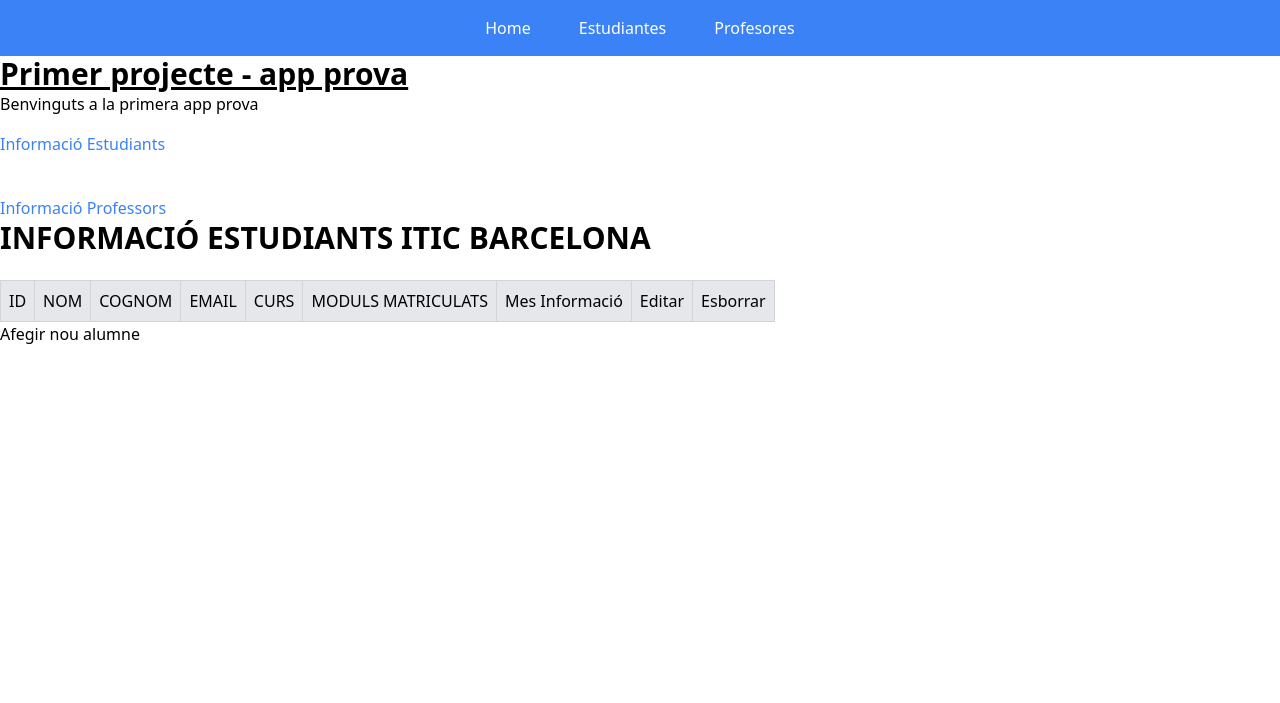
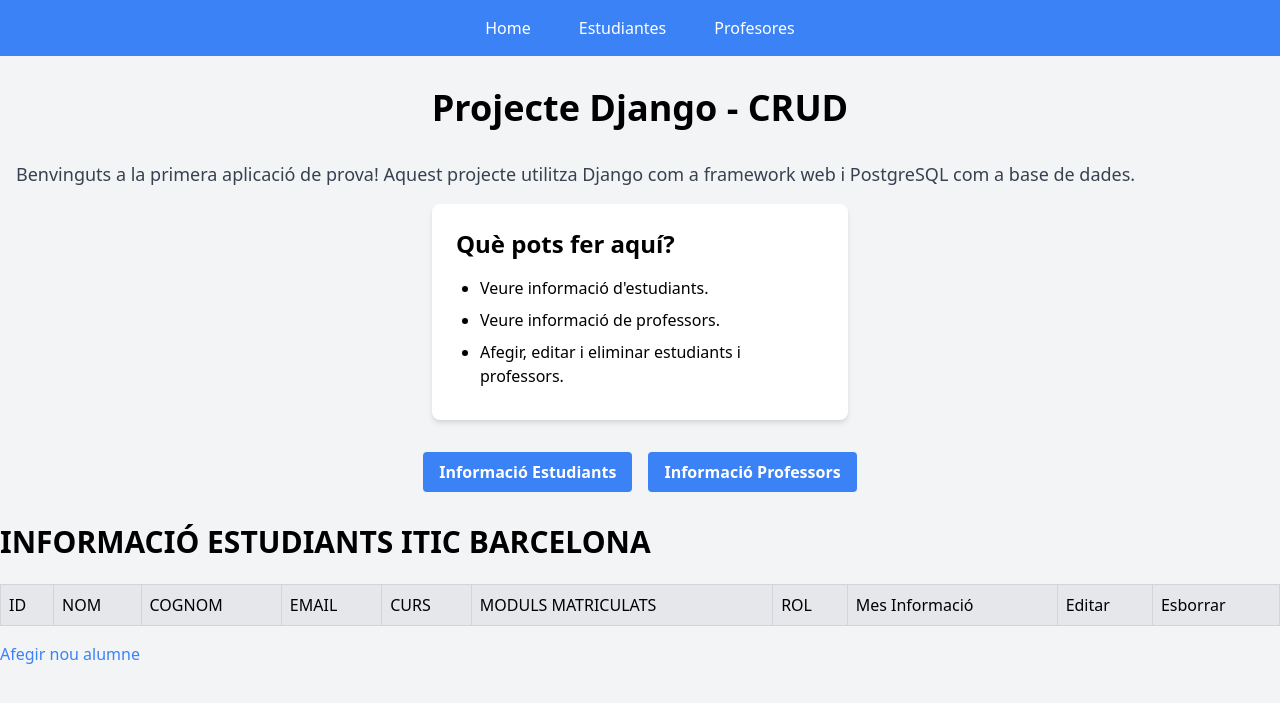
Before and after one commit to lcastienc/M07_UF4, a Django app: page /centre/students/ in a window 1280 px wide. Shown: the top 703 px of the page. Run offline with Django 5.2, Linux system fonts and the light colour scheme; data that the repository does not hold is empty; some libraries are stand-ins or nearby versions.

Commit message:
Modificacions CSS

```diff
--- a/TIC_GestioPersonal/centre/templates/index.html
+++ b/TIC_GestioPersonal/centre/templates/index.html
@@ -1,20 +1,7 @@
-<!doctype html>
-<html lang="en">
-<head>
-    <meta charset="UTF-8">
-    <meta name="viewport"
-          content="width=device-width, user-scalable=no, initial-scale=1.0, maximum-scale=1.0, minimum-scale=1.0">
-    <meta http-equiv="X-UA-Compatible" content="ie=edge">
-    <script src="https://cdn.tailwindcss.com"></script>
-    <title>Index template</title>
-</head>
-<body>
-{%  include "head/header.html" %}
 
-<h1 class="text-3xl font-bold underline">Primer projecte - app prova</h1>
-<p>Benvinguts a la primera app prova</p>
 
 <!--
+Anterior estructura html
 <div>
     <div>
         <label>Nom: </label> {{nombre}}
@@ -27,11 +14,45 @@
     </div>
 </div>
 -->
-<a href="{% url 'students' %}" class="block mt-4 text-blue-500">Informació Estudiants</a>
-<br>
-<a href="{% url 'teachers' %}" class="block mt-4 text-blue-500">Informació Professors</a>
+
+<!doctype html>
+<html lang="en">
+
+<head>
+    <meta charset="UTF-8">
+    <meta name="viewport" content="width=device-width, user-scalable=no, initial-scale=1.0, maximum-scale=1.0, minimum-scale=1.0">
+    <meta http-equiv="X-UA-Compatible" content="ie=edge">
+    <title>Projecte Django</title>
+    <link href="https://cdn.jsdelivr.net/npm/tailwindcss@2.2.19/dist/tailwind.min.css" rel="stylesheet">
+</head>
+
+<body class="bg-gray-100">
+{%  include "head/header.html" %}
+
+<div class="container mx-auto px-4 py-8">
+    <h1 class="text-4xl font-bold text-center mb-8">Projecte Django - CRUD</h1>
+    <p class="text-lg text-gray-700 mb-4">Benvinguts a la primera aplicació de prova! Aquest projecte utilitza Django com a framework web i PostgreSQL com a base de dades.</p>
+
+    <div class="flex justify-center">
+        <div class="w-full md:w-1/2 lg:w-1/3 bg-white rounded-lg p-6 shadow-md">
+            <h2 class="text-2xl font-bold mb-4">Què pots fer aquí?</h2>
+            <ul class="list-disc ml-6">
+                <li class="mb-2">Veure informació d'estudiants.</li>
+                <li class="mb-2">Veure informació de professors.</li>
+                <li class="mb-2">Afegir, editar i eliminar estudiants i professors.</li>
+            </ul>
+        </div>
+    </div>
+
+    <div class="flex justify-center mt-8">
+        <a href="{% url 'students' %}" class="block bg-blue-500 hover:bg-blue-600 text-white font-bold py-2 px-4 rounded">Informació Estudiants</a>
+        <a href="{% url 'teachers' %}" class="block bg-blue-500 hover:bg-blue-600 text-white font-bold py-2 px-4 rounded ml-4">Informació Professors</a>
+    </div>
+</div>
+
 {% block content %}
 
 {% endblock %}
 </body>
+
 </html>
--- a/TIC_GestioPersonal/centre/templates/student.html
+++ b/TIC_GestioPersonal/centre/templates/student.html
@@ -13,6 +13,7 @@
                 <td class="p-2 border border-gray-300">EMAIL</td>
                 <td class="p-2 border border-gray-300">CURS</td>
                 <td class="p-2 border border-gray-300">MODULS MATRICULATS</td>
+                <td class="p-2 border border-gray-300">ROL</td>
                 <td class="p-2 border border-gray-300">Editar</td>
                 <td class="p-2 border border-gray-300">Esborrar</td>
             </tr>
@@ -35,6 +36,7 @@
                             {% if not forloop.last %}, {% endif %}
                         {% endfor %}
                     </td>
+                    <td class="p-2 border border-gray-300">{{ student.rolEstudiant }}</td>
                     <td class="p-2 border border-gray-300"><button class="bg-gray-200 px-4 py-2 rounded-md"><a href="{% url 'edit_student' student.id %}">Editar</a></button></td>
                     <td class="p-2 border border-gray-300"><a class="text-red-500" href="{% url 'delete_student' student.id %}">Esborrar</a></td>
                 </tr>
--- a/TIC_GestioPersonal/centre/templates/students.html
+++ b/TIC_GestioPersonal/centre/templates/students.html
@@ -4,7 +4,7 @@
 
     <div class="infoStudents ">
         <h1 class="text-3xl font-bold mb-6">INFORMACIÓ ESTUDIANTS ITIC BARCELONA</h1>
-        <table class="w-fit border border-gray-300">
+        <table class="w-full border border-gray-300">
             <thead>
             <tr class="bg-gray-200">
                 <td class="p-2 border border-gray-300">ID</td>
@@ -13,6 +13,7 @@
                 <td class="p-2 border border-gray-300">EMAIL</td>
                 <td class="p-2 border border-gray-300">CURS</td>
                 <td class="p-2 border border-gray-300">MODULS MATRICULATS</td>
+                <td class="p-2 border border-gray-300">ROL</td>
                 <td class="p-2 border border-gray-300">Mes Informació</td>
                 <td class="p-2 border border-gray-300">Editar</td>
                 <td class="p-2 border border-gray-300">Esborrar</td>
@@ -37,14 +38,15 @@
                             {% if not forloop.last %}, {% endif %}
                         {% endfor %}
                     </td>
-                    <td class="p-2 border border-gray-300"><a href="{% url 'student' student.id %}" class="bg-blue-100 px-4 py-2 rounded-md">Mes Informació</a></td>
+                    <td class="p-2 border border-gray-300">{{ student.rolEstudiant }}</td>
+                    <td class="p-2 border border-gray-300"><a href="{% url 'student' student.id %}" class="bg-blue-100 px-4 py-2 rounded-md">+Informació</a></td>
                     <td class="p-2 border border-gray-300"><button class="bg-gray-200 px-4 py-2 rounded-md"><a href="{% url 'edit_student' student.id %}">Editar</a></button></td>
                     <td class="p-2 border border-gray-300"><a class="text-red-500" href="{% url 'delete_student'  student.id%}">Esborrar</a></td>
                 </tr>
             {% endfor %}
             </tbody>
         </table>
-        <button><a href="{% url 'add_student' %}">Afegir nou alumne</a></button>
+        <button><a href="{% url 'add_student' %}" class="block mt-4 text-blue-500" >Afegir nou alumne</a></button>
     </div>
 
 {% endblock %}
--- a/TIC_GestioPersonal/centre/urls.py
+++ b/TIC_GestioPersonal/centre/urls.py
@@ -2,8 +2,8 @@ from django.urls import path
 from . import views
 
 urlpatterns = [
-    path('', views.index_one,name='index_one'),
-    path('index/', views.index,name='index'),
+    path('index/', views.index_one,name='index_one'),
+    path('', views.index,name='index'),
     path('about/', views.about,name='about'),
     path('teachers/', views.teachers, name='teachers'),
     path('students/', views.students, name='students'),
--- a/TIC_GestioPersonal/centre/views.py
+++ b/TIC_GestioPersonal/centre/views.py
@@ -16,6 +16,8 @@ def about(request):
 #Third route, with path 'index/'
 def index(request):
     #return HttpResponse("Hello, world")
+    #El retorn de dades de profesor en aquest apartat no es viables perque s'ha modificat
+    #tot per tal de fer el crud
     professor = {"nom": "John", "cognom": "Doe", "edat": 25}
     template = loader.get_template('index.html')
     dades = template.render({'nombre':professor['nom'], 'cognom':professor['cognom'], 'edat':professor['edat']})
@@ -95,7 +97,6 @@ def students(request):
     context = {'studs': students}
     return render(request, 'students.html', context)
 '''
-
 
 #Practica 1b, teachers y students con links individuales
 
@@ -186,6 +187,11 @@ def teachers(request):
     context = {'professors': professors}
     return render(request, 'teachers.html', context)
 
+def teacher(request, pk):
+    teacher = Professor.objects.get(id=pk)
+    context = {'teacher': teacher}
+    return render(request, 'teacher.html', context)
+
 def add_teacher(request):
     form = ProfessorForm
     if request.method == 'POST':
```
Also changed, not shown: TIC_GestioPersonal/centre/templates/teacher.html (+17 -7 lines), TIC_GestioPersonal/centre/templates/teachers.html (+4 -4 lines). Lines whose indentation alone changed are shown as unchanged.
